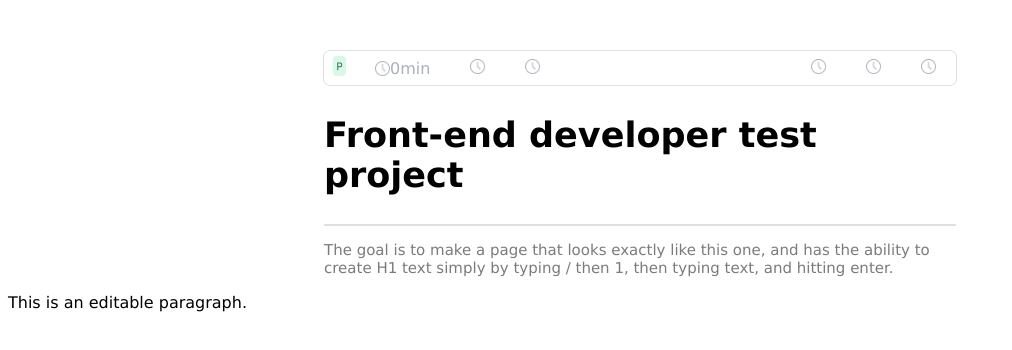
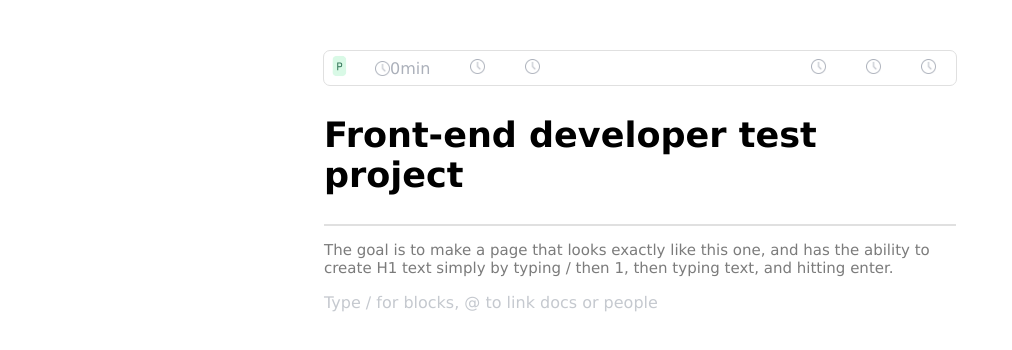
Before and after one commit to RaoAkif/Notion, a website built with webpack: page src/index.html in a window 1280 px wide. Shown: the whole page, without its empty margins (0-1012 px from the left). Built offline with nearby package versions, Linux system fonts and the light colour scheme.

Commit message:
Add contenteditable p tag with styling

```diff
--- a/src/index.html
+++ b/src/index.html
@@ -29,7 +29,7 @@
       <p>The goal is to make a page that looks exactly like this one, and has the ability to create H1 text simply by typing / then 1, then typing text, and hitting enter.</p>
     </section>
     <section id="editor">
-      <p contenteditable="true">This is an editable paragraph.</p>
+      <p contenteditable="true" placeholder="Type / for blocks, @ to link docs or people"></p>
     </section>
   </main>
 </body>
--- a/src/style.css
+++ b/src/style.css
@@ -67,3 +67,23 @@ hr {
   font-size: 15px;
   color: #525252c2;
 }
+
+#editor {
+  margin: auto;
+  width: 50%;
+  border: none;
+}
+
+[contenteditable] {
+  content: attr(placeholder);
+  outline: 0px solid transparent;
+}
+
+[placeholder]:empty::before {
+  content: attr(placeholder);
+  color: #C5C9CF;
+}
+
+[placeholder]:empty:focus::before {
+  content: "";
+}
```
